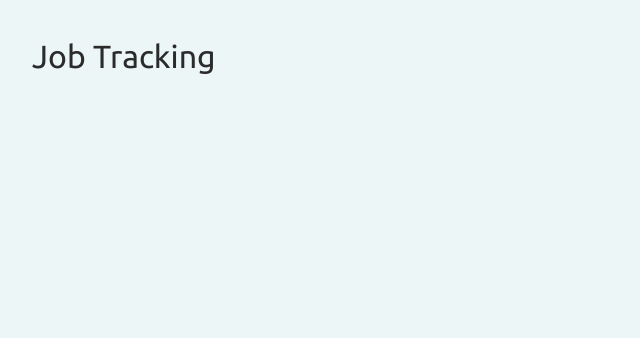
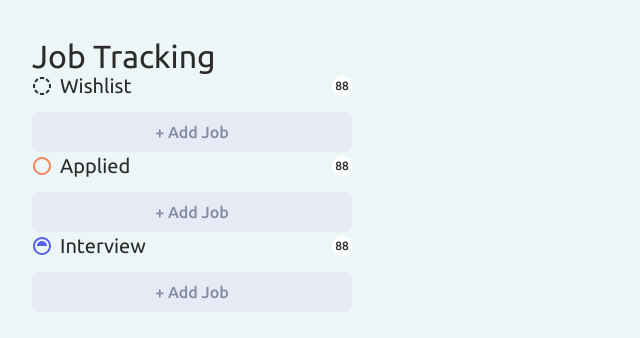
Before and after one commit to eriandev/tools.erian.dev, a SvelteKit app: page /job-tracker in a window 1280 px wide. Shown: the top 338 px of the page, without its empty margins (0-640 px from the left). Built offline with nearby package versions, Linux system fonts and the light colour scheme.

Commit message:
feat(jt): add Column header design

```diff
--- a/src/routes/job-tracker/+page.svelte
+++ b/src/routes/job-tracker/+page.svelte
@@ -1,3 +1,11 @@
+<script>
+  import Column from './components/Column.svelte'
+</script>
+
 <main class="px-5 py-10 md:px-8">
   <h1 class="text-2xl md:text-[2rem]">Job Tracking</h1>
+
+  <Column title="wishlist" />
+  <Column title="applied" />
+  <Column title="interview" />
 </main>
--- /dev/null
+++ b/src/routes/job-tracker/components/Column.svelte
@@ -0,0 +1,17 @@
+<script>
+  import Icon from './Icon.svelte'
+
+  /** @type {'applied'|'wishlist'|'interview'} */
+  export let title
+</script>
+
+<section class="w-full max-w-xs">
+  <header class="flex flex-col gap-y-3">
+    <div class="grid grid-cols-[fit-content(100%)_auto_fit-content(100%)] items-center gap-x-2">
+      <Icon name={title} />
+      <h2 class="text-xl capitalize">{title}</h2>
+      <div class="grid h-5 w-5 place-items-center rounded-full bg-white text-xs font-medium text-jt-black">88</div>
+    </div>
+    <button class="w-full rounded-lg bg-jt-gray-100 py-2 text-center font-medium text-jt-gray-400">+ Add Job</button>
+  </header>
+</section>
--- /dev/null
+++ b/src/routes/job-tracker/components/Icon.svelte
@@ -0,0 +1,28 @@
+<script>
+  import Applied from '../icons/Applied.svelte'
+  import Wishlist from '../icons/Wishlist.svelte'
+  import Interview from '../icons/Interview.svelte'
+
+  /** @type {'applied'|'wishlist'|'interview'} */
+  export let name
+  /** @type {number} */
+  export let size = 20
+
+  const icons = {
+    applied: Applied,
+    wishlist: Wishlist,
+    interview: Interview,
+  }
+</script>
+
+<svg
+  xmlns="http://www.w3.org/2000/svg"
+  viewBox="0 0 20 20"
+  {name}
+  width={size}
+  height={size}
+  fill="none"
+  {...$$restProps}
+>
+  <svelte:component this={icons[name]} />
+</svg>
--- /dev/null
+++ b/src/routes/job-tracker/icons/Applied.svelte
@@ -0,0 +1,6 @@
+<path
+  fill="#F68559"
+  fill-rule="evenodd"
+  clip-rule="evenodd"
+  d="M10 17C10.9193 17 11.8295 16.8189 12.6788 16.4672C13.5281 16.1154 14.2997 15.5998 14.9497 14.9497C15.5998 14.2997 16.1154 13.5281 16.4672 12.6788C16.8189 11.8295 17 10.9193 17 10C17 9.08075 16.8189 8.1705 16.4672 7.32122C16.1154 6.47194 15.5998 5.70026 14.9497 5.05025C14.2997 4.40024 13.5281 3.88463 12.6788 3.53284C11.8295 3.18106 10.9193 3 10 3C8.14348 3 6.36301 3.7375 5.05025 5.05025C3.7375 6.36301 3 8.14348 3 10C3 11.8565 3.7375 13.637 5.05025 14.9497C6.36301 16.2625 8.14348 17 10 17ZM10 19C12.3869 19 14.6761 18.0518 16.364 16.364C18.0518 14.6761 19 12.3869 19 10C19 7.61305 18.0518 5.32387 16.364 3.63604C14.6761 1.94821 12.3869 1 10 1C7.61305 1 5.32387 1.94821 3.63604 3.63604C1.94821 5.32387 1 7.61305 1 10C1 12.3869 1.94821 14.6761 3.63604 16.364C5.32387 18.0518 7.61305 19 10 19Z"
+/>
--- /dev/null
+++ b/src/routes/job-tracker/icons/Interview.svelte
@@ -0,0 +1,6 @@
+<path
+  fill="#5660E8"
+  fill-rule="evenodd"
+  clip-rule="evenodd"
+  d="M17 10C17 10.9193 16.8189 11.8295 16.4672 12.6788C16.1154 13.5281 15.5998 14.2997 14.9497 14.9497C14.2997 15.5998 13.5281 16.1154 12.6788 16.4672C11.8295 16.8189 10.9193 17 10 17C9.08075 17 8.1705 16.8189 7.32122 16.4672C6.47194 16.1154 5.70026 15.5998 5.05025 14.9497C4.40024 14.2997 3.88463 13.5281 3.53284 12.6788C3.18106 11.8295 3 10.9193 3 10C3 8.14348 3.7375 6.36301 5.05025 5.05025C6.36301 3.7375 8.14348 3 10 3C11.8565 3 13.637 3.7375 14.9497 5.05025C16.2625 6.36301 17 8.14348 17 10ZM19 10C19 12.3869 18.0518 14.6761 16.364 16.364C14.6761 18.0518 12.3869 19 10 19C7.61305 19 5.32387 18.0518 3.63604 16.364C1.94821 14.6761 1 12.3869 1 10C1 7.61305 1.94821 5.32387 3.63604 3.63604C5.32387 1.94821 7.61305 1 10 1C12.3869 1 14.6761 1.94821 16.364 3.63604C18.0518 5.32387 19 7.61305 19 10ZM10 5C11.3261 5 12.5979 5.52678 13.5355 6.46447C14.4732 7.40215 15 8.67392 15 10H5C5 8.67392 5.52678 7.40215 6.46447 6.46447C7.40215 5.52678 8.67392 5 10 5Z"
+/>
--- /dev/null
+++ b/src/routes/job-tracker/icons/Wishlist.svelte
@@ -0,0 +1,4 @@
+<path
+  fill="#2B2B2B"
+  d="M18.695 12.33L16.763 11.814C16.9209 11.2223 17.0005 10.6124 17 10C17 9.37 16.917 8.763 16.763 8.186L18.695 7.67C18.895 8.413 19 9.194 19 10C19.0005 10.7867 18.8979 11.57 18.695 12.33ZM17.795 5.5L16.065 6.5C15.4482 5.43598 14.5635 4.552 13.499 3.936L14.501 2.204C15.8684 2.99595 17.0045 4.13235 17.796 5.5H17.795ZM12.33 1.304L11.814 3.236C11.2222 3.07846 10.6124 2.99912 10 3C9.37 3 8.763 3.083 8.186 3.237L7.67 1.305C8.43003 1.10208 9.21336 0.999541 10 1C10.806 1 11.587 1.106 12.33 1.305V1.304ZM5.5 2.204L6.5 3.934C5.43598 4.55083 4.552 5.4355 3.936 6.5L2.204 5.499C2.99595 4.13159 4.13235 2.99553 5.5 2.204ZM1.304 7.67C1.10142 8.43007 0.999217 9.2134 1 10C1 10.806 1.106 11.587 1.305 12.33L3.237 11.814C3.07913 11.2223 2.99945 10.6124 3 10C3 9.37 3.083 8.763 3.237 8.186L1.305 7.67H1.304ZM2.204 14.5L3.934 13.5C4.55083 14.564 5.4355 15.448 6.5 16.064L5.498 17.796C4.13096 17.0039 2.99526 15.8675 2.204 14.5ZM7.669 18.695L8.185 16.763C8.77705 16.9209 9.38725 17.0006 10 17C10.63 17 11.238 16.917 11.814 16.763L12.33 18.695C11.57 18.8979 10.7867 19.0005 10 19C9.21335 19.0005 8.43003 18.8979 7.67 18.695H7.669ZM14.499 17.795L13.499 16.065C14.5631 15.4482 15.447 14.5635 16.063 13.499L17.795 14.501C17.0034 15.8683 15.8673 17.0044 14.5 17.796L14.499 17.795Z"
+/>
```
